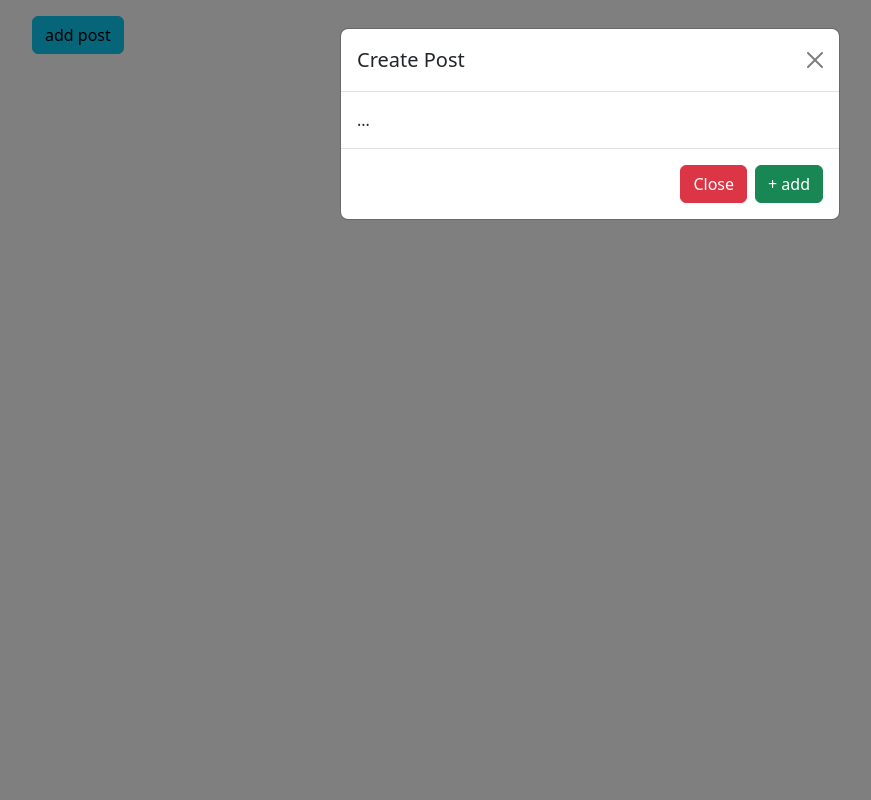
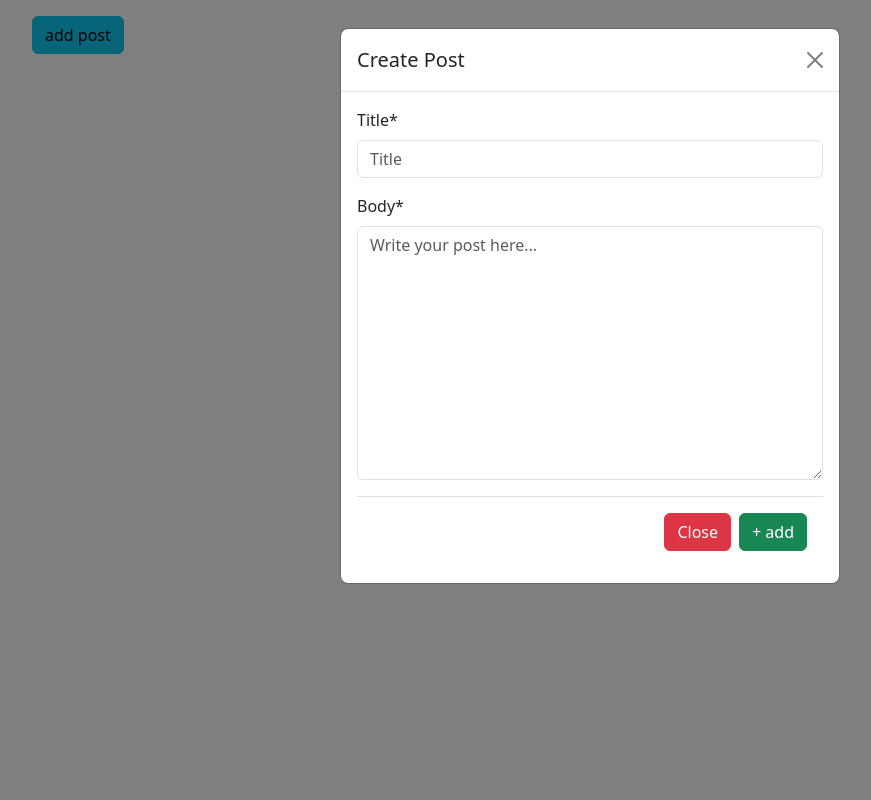
Before and after one commit to Nate-Neal/SENG2045_A3, a Django app: page / in a window 1280 px wide, after a click on "add post". Shown: the whole page, without its empty margins (50-921 px from the left). Run offline with Django 5.2, Linux system fonts and the light colour scheme; data that the repository does not hold is empty; some libraries are stand-ins or nearby versions.

Commit message:
Add Django post creation form to Bootstrap modal

```diff
--- a/config/settings.py
+++ b/config/settings.py
@@ -137,3 +137,7 @@ DEFAULT_AUTO_FIELD = 'django.db.models.BigAutoField'
 
 MEDIA_URL = '/media/'
 MEDIA_ROOT = BASE_DIR / 'media'
+
+# Crispy Forms configuration
+CRISPY_ALLOWED_TEMPLATE_PACKS = "bootstrap5"
+CRISPY_TEMPLATE_PACK = "bootstrap5"
--- /dev/null
+++ b/posts/forms.py
@@ -0,0 +1,9 @@
+from django import forms
+from .models import Post
+
+class PostForm(forms.ModelForm):
+    title = forms.CharField(widget=forms.TextInput(attrs={'class': 'form-control', 'placeholder': 'Title'}))
+    body = forms.CharField(widget=forms.Textarea(attrs={'class': 'form-control', 'placeholder': 'Write your post here...'}))
+    class Meta:
+        model = Post
+        fields = ['title', 'body']
--- a/posts/templates/posts/post_list.html
+++ b/posts/templates/posts/post_list.html
@@ -1,6 +1,7 @@
 
 {% extends "base.html" %}
 {% load static %}
+{% load crispy_forms_tags %}
 
 {% block scripts %}
     <script src="{% static 'posts/main.js' %}" defer></script>
@@ -25,11 +26,14 @@
                     <button type="button" class="btn-close" data-bs-dismiss="modal" aria-label="Close"></button>
                 </div>
                 <div class="modal-body">
-                    ...
-                </div>
-                <div class="modal-footer">
-                    <button type="button" class="btn btn-danger" data-bs-dismiss="modal">Close</button>
-                    <button type="button" class="btn btn-success">+ add</button>
+                    <form id="post-form">
+                        {% csrf_token %}
+                        {{ form|crispy }}
+                        <div class="modal-footer">
+                            <button type="button" class="btn btn-danger" data-bs-dismiss="modal">Close</button>
+                            <button type="submit" class="btn btn-success">+ add</button>
+                        </div>
+                    </form>
                 </div>
             </div>
         </div>
--- a/posts/views.py
+++ b/posts/views.py
@@ -1,17 +1,30 @@
-from django.contrib.postgres import serializers
+from django import forms
 from django.http import JsonResponse
 from django.shortcuts import render
 from .models import Post
 from django.shortcuts import get_object_or_404
 from django.contrib.auth.decorators import login_required
 from django.views.decorators.http import require_POST
+from .forms import PostForm
+from profiles.models import Profile
 
 def home(request):
     return render(request, 'posts/home.html')
 
 def post_list(request):
-    qs = Post.objects.all()
-    return render(request, 'posts/post_list.html', {'qs': qs})
+    form = PostForm(request.POST or None)
+    # qs = Post.objects.all()
+
+    if request.headers.get('x-requested-with') == 'XMLHttpRequest':
+        if forms.is_valid():
+            author = Profile.objects.get(user=request.user)
+            instance = form.save(commit=False)
+            instance.author = author
+            instance.save()
+    context = {
+        'form': form,
+    }
+    return render(request, 'posts/post_list.html', context)
 
 def load_posts(request, num_posts):
     visible = 3
```
